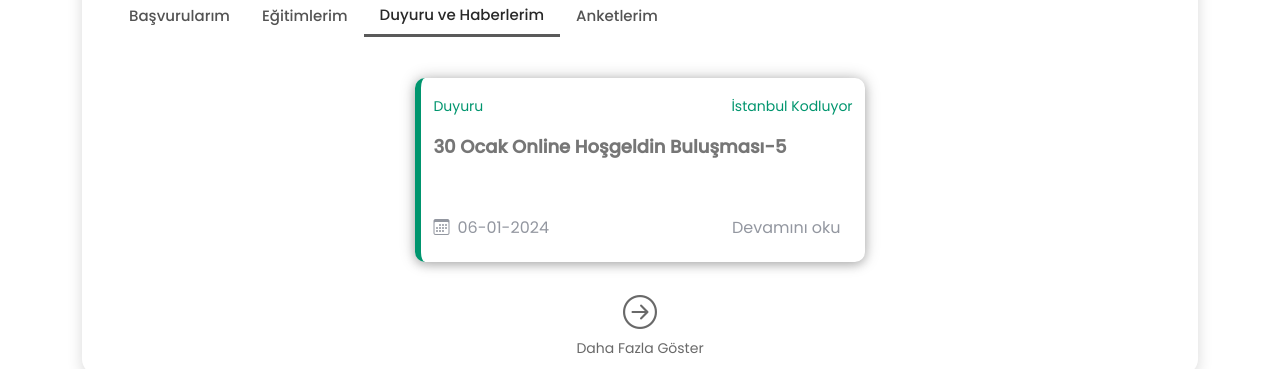
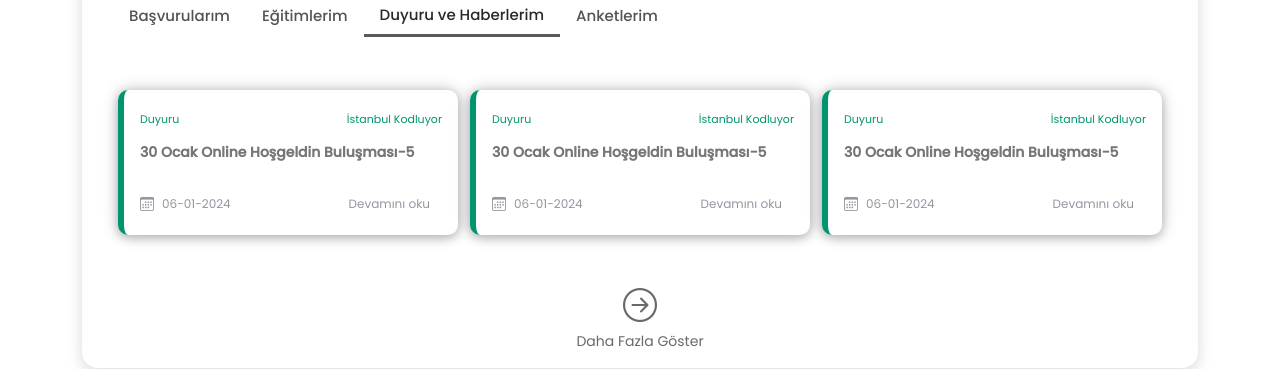
Before and after one commit to DotNetReactFullStack/tobeto-platform-frontend, a React (Create React App) app: page / in a window 1280 px wide. Both pictures are taken after a click on the tab "Duyuru ve Haberlerim". Shown: the part 880-1249 px from the top of the page. Built offline with nearby package versions, Linux system fonts and the light colour scheme.

Commit message:
Updated Announcement component

```diff
--- a/src/components/Homepage/UserContentNavComponents/Announcement.css
+++ b/src/components/Homepage/UserContentNavComponents/Announcement.css
@@ -1,10 +1,13 @@
 .announcement-component {
   display: flex;
-  justify-content: space-around;
+  justify-content: space-between;
   margin-top: 34px !important;
 }
+
 .announcement-element {
-  margin-top: 20px;
+  min-width: 340px !important;
+  min-height: 135px !important;
+  margin: 20px 5px;
   padding: 16px;
   border-radius: 10px;
   box-shadow: rgba(0, 0, 0, 0.19) 0px 3px 10px, rgba(0, 0, 0, 0.23) 0px 0px 16px;
@@ -16,35 +19,71 @@
   justify-content: space-between;
   align-items: center;
 }
+
 .announcement-header span {
   color: #00956e;
-  font-size: 14px;
-}
-.announcement-content {
-  margin-top: 15px;
+  font-size: 11px;
 }
 
-.announcement-content span {
+.announcement-content {
+  margin-top: 10px;
+}
+
+.announcement-content .announcement-title {
   color: #767676;
-  font-size: 18px;
-  font-weight: 1000;
+  font-size: 14px;
+  font-weight: 900;
 }
+
 .announcement-footer {
-  margin-top: 50px;
+  margin-top: 25px;
   display: flex;
   justify-content: space-between;
   align-items: center;
 }
-.announcement-footer-left-side .calendar-color {
+
+.announcement-footer-left-side {
+  display: flex;
+  align-items: center;
+  font-size: 12px;
   color: #9397a0;
 }
+
+.announcement-footer-left-side .calendar-color {
+  font-size: 14px;
+}
+
 .announcement-footer-left-side span {
-  color: #9397a0;
   margin-left: 8px;
 }
+
+.announcement-footer-right-side {}
 
 .announcement-footer-right-side button {
   border: none;
   background: none;
   color: #9397a0;
+  font-size: 12px;
 }
+
+.announcement-footer-right-side button:hover {
+  color: #797b80;
+}
+
+@media (max-width: 1150px) {
+
+  .announcement-component {
+    justify-content: center;
+    flex-wrap: wrap;
+  }
+
+  .announcement-element {
+    width: 60% !important;
+  }
+}
+
+@media (max-width: 767.98px) {
+  .announcement-element {
+    width: 80% !important;
+  }
+}
--- a/src/components/Homepage/UserContentNavComponents/Announcement.tsx
+++ b/src/components/Homepage/UserContentNavComponents/Announcement.tsx
@@ -6,8 +6,9 @@ type Props = {};
 
 const Announcement = (props: Props) => {
   return (
-    <div className="announcement-component row">
-      <div className="announcement-element col-md-5 col-12 mt-2">
+    <>
+      <div className="announcement-component">
+        <div className="announcement-element">
           <div className="announcement-header">
             <div className="announcement-header-left-side">
               <span>Duyuru</span>
@@ -40,13 +41,80 @@ const Announcement = (props: Props) => {
           <AnnouncementDetailModal />
         </div>
 
+        <div className="announcement-element">
+          <div className="announcement-header">
+            <div className="announcement-header-left-side">
+              <span>Duyuru</span>
+            </div>
+            <div className="announcement-header-right-side">
+              <span>İstanbul Kodluyor</span>
+            </div>
+          </div>
+          <div className="announcement-content">
+            <span className="announcement-title">
+              30 Ocak Online Hoşgeldin Buluşması-5
+            </span>
+          </div>
+          <div className="announcement-footer">
+            <div className="announcement-footer-left-side">
+              <i className="bi bi-calendar3 calendar-color"></i>
+              <span className="announcement-publish-date">06-01-2024</span>
+            </div>
+            <div className="announcement-footer-right-side">
+              <button
+                className="btn announcement-read-more-button"
+                type="button"
+                data-bs-toggle="modal"
+                data-bs-target="#exampleModal"
+              >
+                Devamını oku
+              </button>
+            </div>
+          </div>
+          <AnnouncementDetailModal />
+        </div>
+
+        <div className="announcement-element">
+          <div className="announcement-header">
+            <div className="announcement-header-left-side">
+              <span>Duyuru</span>
+            </div>
+            <div className="announcement-header-right-side">
+              <span>İstanbul Kodluyor</span>
+            </div>
+          </div>
+          <div className="announcement-content">
+            <span className="announcement-title">
+              30 Ocak Online Hoşgeldin Buluşması-5
+            </span>
+          </div>
+          <div className="announcement-footer">
+            <div className="announcement-footer-left-side">
+              <i className="bi bi-calendar3 calendar-color"></i>
+              <span className="announcement-publish-date">06-01-2024</span>
+            </div>
+            <div className="announcement-footer-right-side">
+              <button
+                className="btn announcement-read-more-button"
+                type="button"
+                data-bs-toggle="modal"
+                data-bs-target="#exampleModal"
+              >
+                Devamını oku
+              </button>
+            </div>
+          </div>
+          <AnnouncementDetailModal />
+        </div>
+      </div>
+
       <div className="show-more-block">
         <div className="show-more-icon">
           <i className="bi bi-arrow-right-circle"></i>
         </div>
         <div className="show-more-text">Daha Fazla Göster</div>
       </div>
-    </div>
+    </>
   );
 };
 
```
Lines whose indentation alone changed are shown as unchanged.
